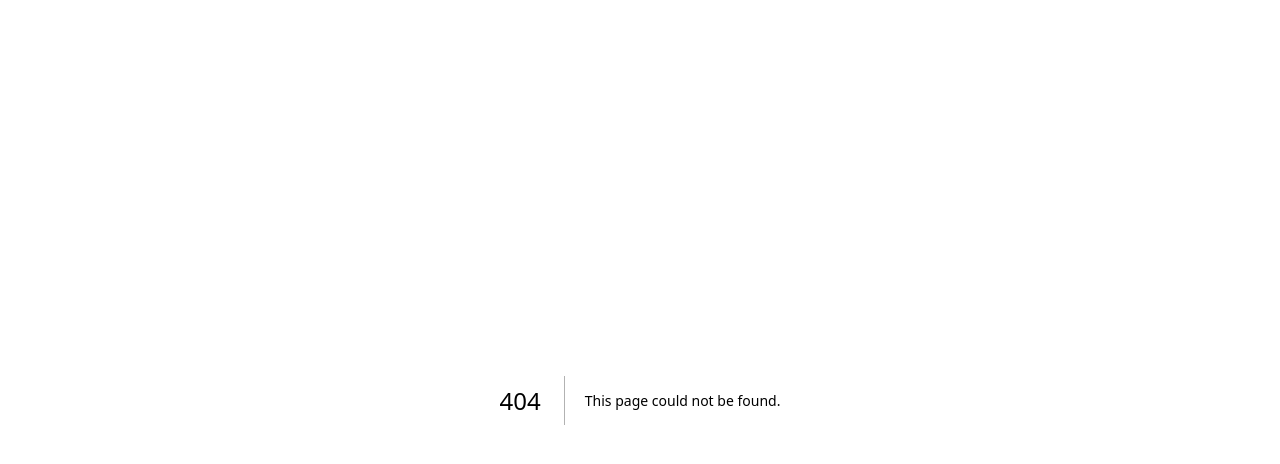
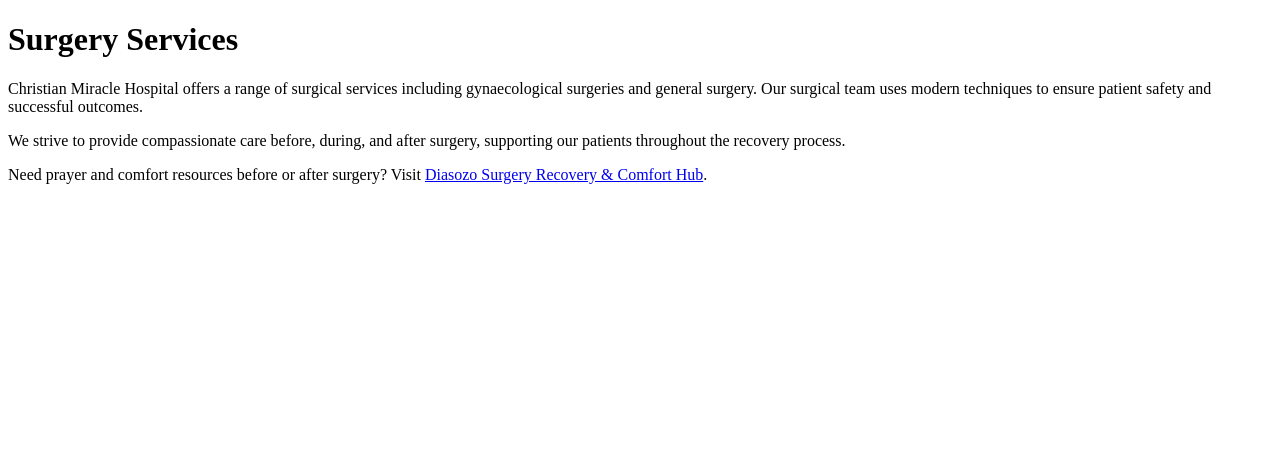
Before and after one commit to OlyMiracle/christian-miracle-hospital, a Next.js app: page /surgery-services in a window 1280 px wide. Before the commit this address had no page. Shown: the top 464 px of the page. Built offline with nearby package versions, Linux system fonts and the light colour scheme.

Commit message:
Add Surgery Services page

```diff
--- /dev/null
+++ b/pages/surgery-services.js
@@ -0,0 +1,20 @@
+import Head from 'next/head';
+
+export default function SurgeryServices() {
+  return (
+    <>
+      <Head>
+        <title>Surgery Services - Christian Miracle Hospital</title>
+        <meta name="description" content="Discover surgical services at Christian Miracle Hospital in Enugu. We provide safe and professional surgical care for women’s health and general surgery needs." />
+      </Head>
+      <main>
+        <h1>Surgery Services</h1>
+        <p>Christian Miracle Hospital offers a range of surgical services including gynaecological surgeries and general surgery. Our surgical team uses modern techniques to ensure patient safety and successful outcomes.</p>
+        <p>We strive to provide compassionate care before, during, and after surgery, supporting our patients throughout the recovery process.</p>
+      </main>
+      <footer>
+        <p>Need prayer and comfort resources before or after surgery? Visit <a href="https://diasozo-hub.vercel.app">Diasozo Surgery Recovery & Comfort Hub</a>.</p>
+      </footer>
+    </>
+  );
+}
```
